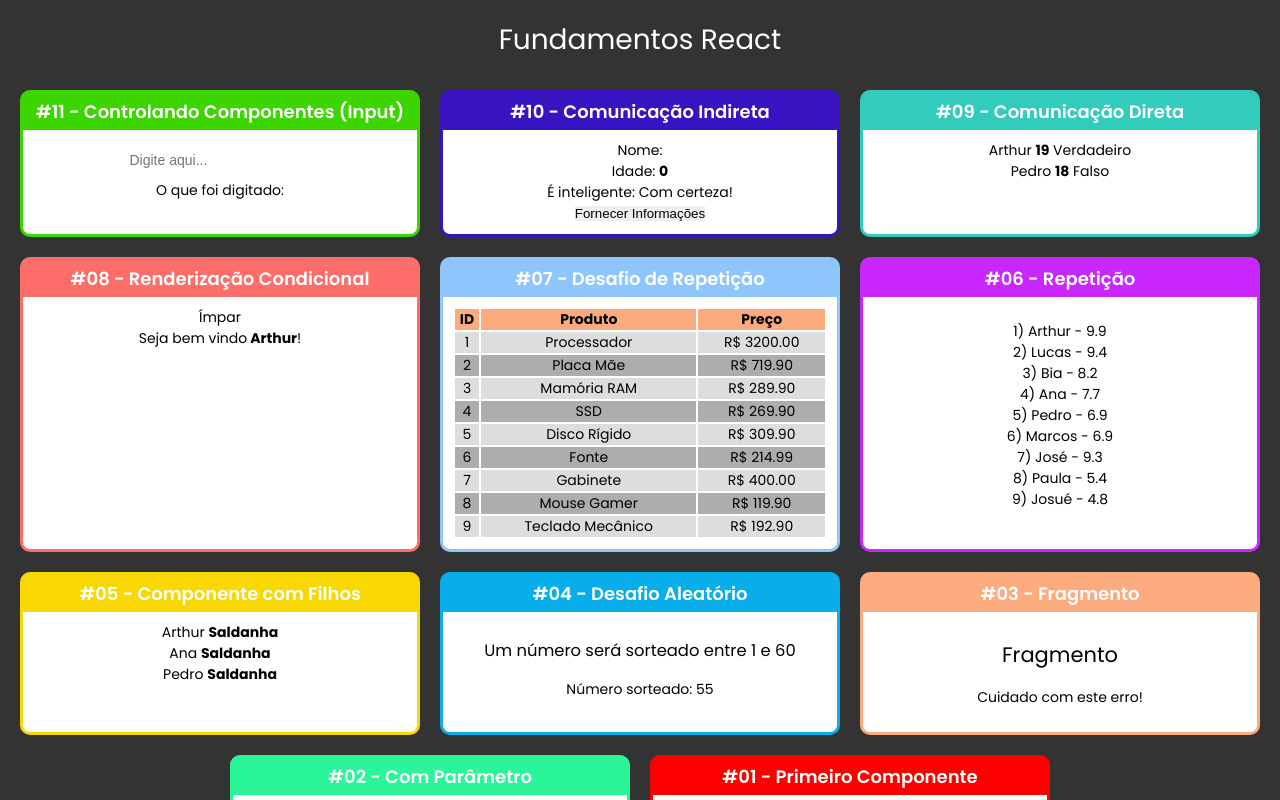
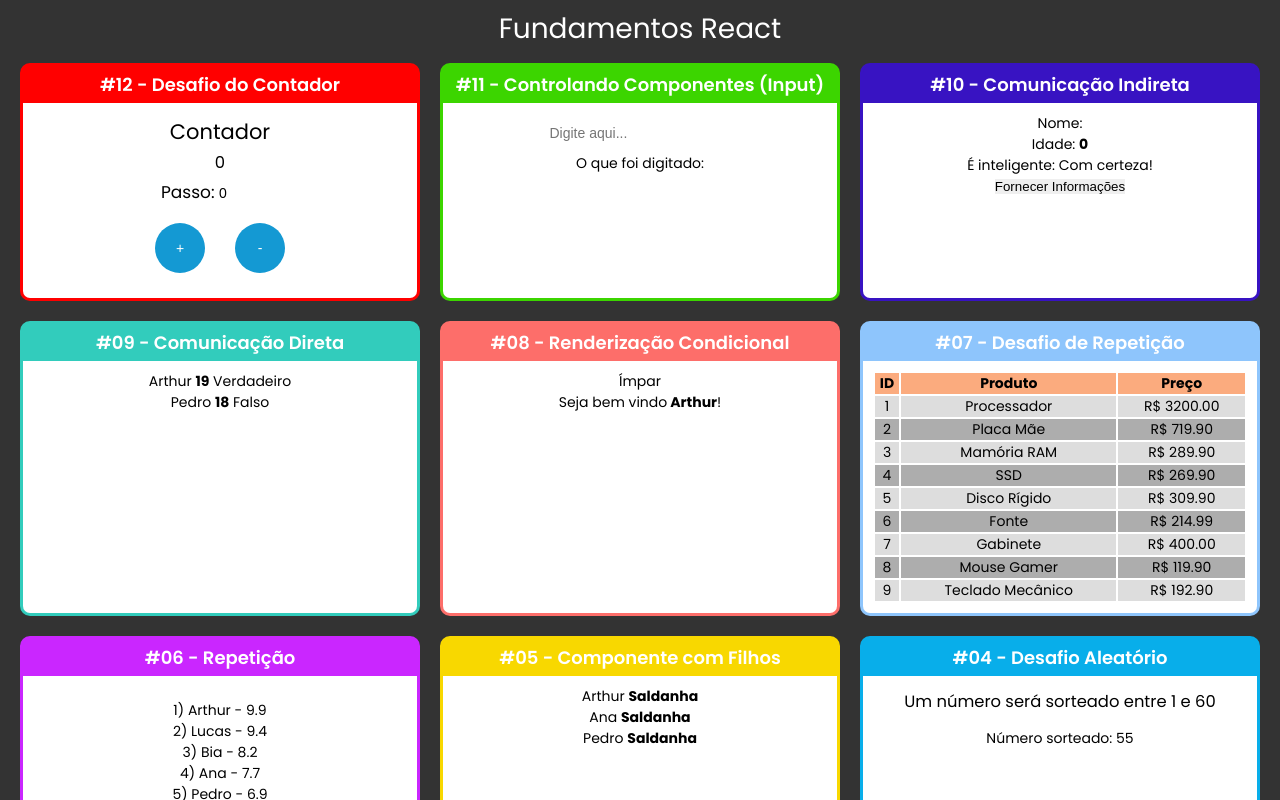
Before and after one commit to arthursaldanha/Learning-ReactJS, a React (Create React App) app: page / in a window 1280 px wide. Shown: the top 800 px of the page. Built offline with nearby package versions, Linux system fonts and the light colour scheme.

Commit message:
Criando um Contador Funcional

```diff
--- a/src/App.jsx
+++ b/src/App.jsx
@@ -2,6 +2,7 @@ import React from 'react';
 import "./App.css"
 
 import Card from "./components/layout/Card.jsx";
+import Contador from "./components/contador/Contador.jsx"
 import Input from "./components/formulario/Input.jsx"
 import IndiretaPai from "./components/comunicacao/IndiretaPai.jsx"
 import DiretaPai from "./components/comunicacao/DiretaPai.jsx"
@@ -22,6 +23,10 @@ const App = (props) => {
          <h1>Fundamentos React</h1>
 
          <div className="Cards">
+            <Card titulo="#12 - Desafio do Contador" color="">
+               <Contador />
+            </Card>
+
             <Card titulo="#11 - Controlando Componentes (Input)" color="#3CD500">
                <Input />
             </Card>
--- /dev/null
+++ b/src/components/contador/Contador.css
@@ -0,0 +1,24 @@
+h1, h2, h3 {
+   margin: 0.3rem;
+}
+
+.Contador label {
+   font-size: 1.7rem;
+}
+
+.Contador input {
+   font-size: 1.4rem;
+   height: 30px;
+   width: 60px;
+}
+
+.Contador button {
+   margin: 15px;
+   height: 50px;
+   width: 50px;
+   border-radius: 50%;
+   background-color: #1499d3;
+   color: #fff;
+   font-size: 1.4rem;
+   cursor: pointer;
+}
--- /dev/null
+++ b/src/components/contador/Contador.jsx
@@ -0,0 +1,33 @@
+import React, { useState } from 'react';
+import "./Contador.css"
+
+const Contador = () => {
+
+   const [contador, setContador] = useState(0);
+   const [valorInput, setValor] = useState(0);
+
+   const incrementar = () => {
+      setContador(parseInt(contador) + parseInt(valorInput))
+   }
+
+   const decrementar = () => {
+      setContador(parseInt(contador) - parseInt(valorInput))
+   }
+
+   return (
+      <div className="Contador">
+         <h2>Contador</h2>
+         <h3>{contador}</h3>
+         <div>
+            <label htmlFor="passoInput">Passo: </label>
+            <input type="number" value={valorInput} onChange={(e) => { setValor(e.target.value) }}/>
+         </div>
+         <div>
+            <button onClick={incrementar}>+</button>
+            <button onClick={decrementar}>-</button>
+         </div>
+      </div>
+   );
+}
+
+export default Contador
```
